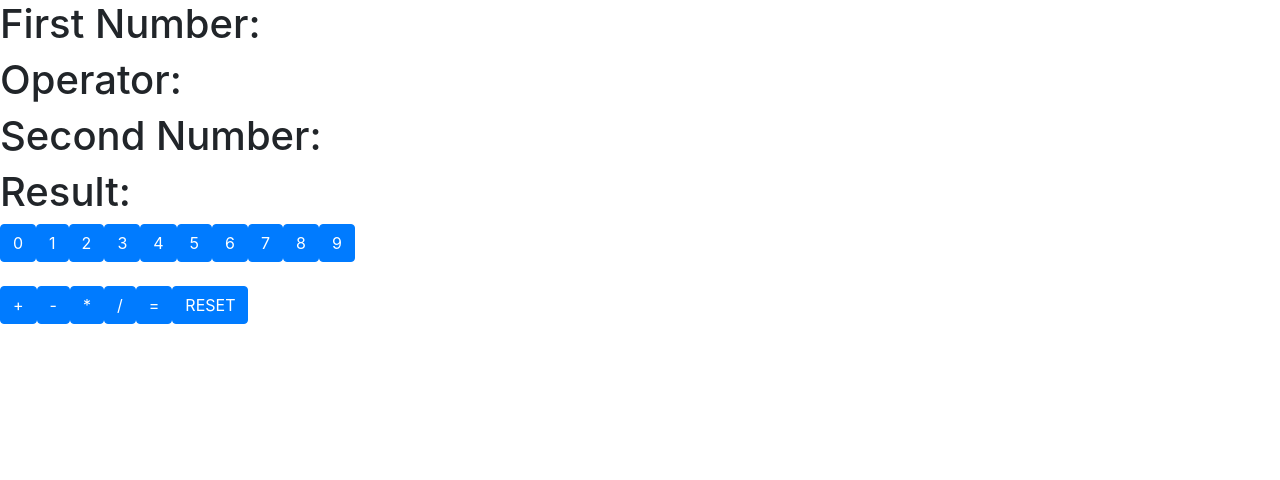
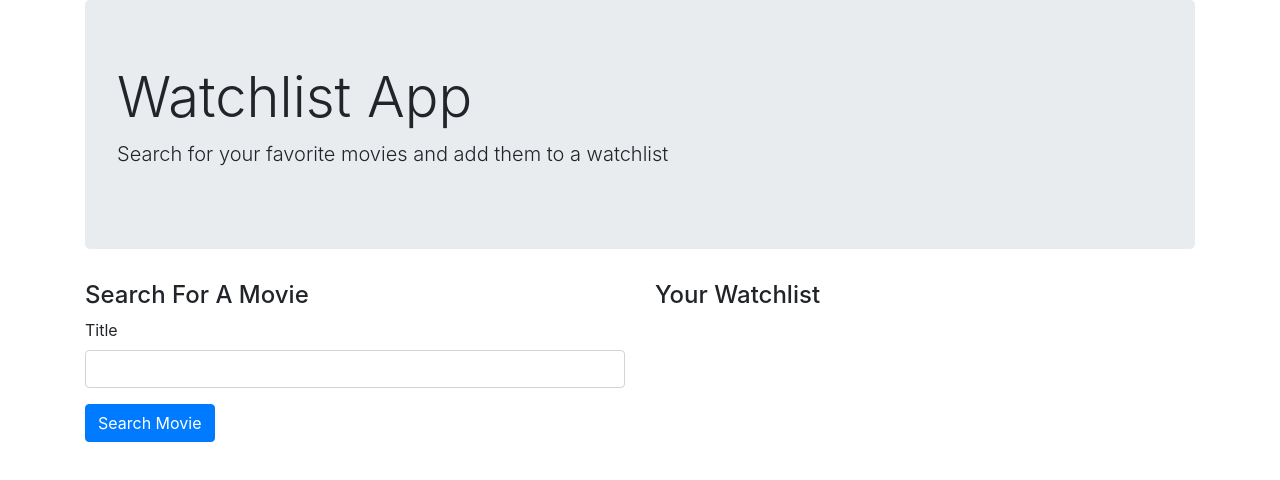
Before and after one commit to ariasadeghi530/react-calculator, a React (Create React App) app: page / in a window 1280 px wide. Shown: the top 480 px of the page. Built offline with nearby package versions, Linux system fonts and the light colour scheme.

Commit message:
final commit

```diff
--- a/package.json
+++ b/package.json
@@ -1,11 +1,13 @@
 {
   "name": "react-calculator",
   "version": "0.1.0",
+  "home": "https://github.com/sulakshana-borsune/firstReact-gh-pages",
   "private": true,
   "dependencies": {
     "@testing-library/jest-dom": "^4.2.4",
     "@testing-library/react": "^9.5.0",
     "@testing-library/user-event": "^7.2.1",
+    "axios": "^0.19.2",
     "react": "^16.13.0",
     "react-dom": "^16.13.0",
     "react-scripts": "3.4.0"
@@ -14,7 +16,9 @@
     "start": "react-scripts start",
     "build": "react-scripts build",
     "test": "react-scripts test",
-    "eject": "react-scripts eject"
+    "eject": "react-scripts eject",
+    "predeploy": "npm run build",
+    "deploy": "gh-pages -d build"
   },
   "eslintConfig": {
     "extends": "react-app"
--- a/public/index.html
+++ b/public/index.html
@@ -14,8 +14,9 @@
     <title>React App</title>
   </head>
   <body>
-    <noscript>You need to enable JavaScript to run this app.</noscript>
-    <div id="root"></div>
+    <div id="root">
+
+    </div>
 
     <script src="https://code.jquery.com/jquery-3.4.1.slim.min.js"
       integrity="sha384-J6qa4849blE2+poT4WnyKhv5vZF5SrPo0iEjwBvKU7imGFAV0wwj1yYfoRSJoZ+n" crossorigin="anonymous"></script>
--- a/src/App.js
+++ b/src/App.js
@@ -1,101 +1,86 @@
-import React, {Component} from 'react';
-import CalculatorBtn from './components/CalculatorBtn';
+import React, { Component } from 'react'
+import axios from 'axios'
+import Header from './components/Header.js'
 
-
-class App extends Component{
+class App extends Component {
 
   state = {
-    numOne: '',
-    numTwo: '',
-    op: '',
-    result: ''
+    watchlist: [],
+    movie: {},
+    title: ''
   }
 
-  createNumbers = () => {
-    let buttons = [];
-    for(let i = 0; i < 10; i++){
-      buttons.push(<CalculatorBtn handleCalculator={this.handleCalculator} num={i}/>);
-    }
-    return buttons;
+  handleInputChange = ({ target }) => {
+    this.setState({ [target.name]: target.value })
   }
 
-  createOps = () => {
-    let ops = ['+', '-', '*', '/', '=', 'RESET'];
-    let opsBtns = [];
-    for(let i = 0; i < ops.length; i++){
-      opsBtns.push(<CalculatorBtn handleCalculator={this.handleCalculator} num={ops[i]} />);
-    }
-    return opsBtns;
+  handleSearchMovie = event => {
+    event.preventDefault()
+    axios.get(`http://www.omdbapi.com/?t=${this.state.title}&apikey=trilogy`)
+      .then(({ data: movie }) => {
+        console.log(movie)
+        this.setState({ movie, title: '' })
+      })
   }
 
-  handleNumOne = (nums) => {
-    this.setState({numOne: this.state.numOne + nums});
+  handleAddToWatchlist = () => {
+    let watchlist = JSON.parse(JSON.stringify(this.state.watchlist))
+    watchlist.push(this.state.movie)
+    this.setState({ watchlist, movie: {} })
   }
 
-  handleNumTwo = (nums) => {
-    this.setState({numTwo: this.state.numTwo + nums});
+  handleDeleteMovie = i => {
+    let watchlist = JSON.parse(JSON.stringify(this.state.watchlist))
+    watchlist.splice(i, 1)
+    this.setState({ watchlist })
   }
 
-  handleOp = (oper) => {
-    this.setState({op: oper});
+  render() {
+    return (
+      <div className="container">
+        <Header/>
+        <div className="row">
+          <div className="col-md-6">
+            <h4>Search For A Movie</h4>
+            <form>
+              <div className="form-group">
+                <label htmlFor="title">Title</label>
+                <input
+                  type="text"
+                  className="form-control"
+                  name="title"
+                  value={this.state.title}
+                  onChange={this.handleInputChange} />
+              </div>
+              <button className="btn btn-primary" onClick={this.handleSearchMovie}>Search Movie</button>
+            </form>
+            {this.state.movie.Title ?
+              (<div className="card">
+                <img src={this.state.movie.Poster} className="card-img-top" alt={this.state.movie.Title} />
+                <div className="card-body">
+                  <h5 className="card-title">{this.state.movie.Title}</h5>
+                  <p className="card-text">Directed by {this.state.movie.Director}</p>
+                  <button className="btn btn-success" onClick={this.handleAddToWatchlist}>Add To Watchlist</button>
+                </div>
+              </div>) : null}
+          </div>
+          <div className="col-md-6">
+            <h4>Your Watchlist</h4>
+            <ul className="list-group">
+              {
+                this.state.watchlist.map((movie, i) => (
+                  <li key={i} className="list-group-item d-flex justify-content-between align-items-center">
+                    {movie.Title}
+                    <button onClick={() => this.handleDeleteMovie(i)} className="btn btn-danger">x</button>
+                  </li>
+                ))
+              }
+            </ul>
+          </div>
+        </div>
+      </div>
+    )
   }
-
-  handleResult = () =>{
-    let finalRes;
-    switch (this.state.op) {
-      case'+':
-        finalRes = Number(this.state.numOne) + Number(this.state.numTwo);
-        break;
-      case '-':
-        finalRes = Number(this.state.numOne) - Number(this.state.numTwo);
-        break;
-      case '*':
-        finalRes = Number(this.state.numOne) * Number(this.state.numTwo);
-        break;
-      case '/':
-        finalRes = Number(this.state.numOne) / Number(this.state.numTwo);
-        break;
-      default:
-        break;
-    }
-    this.setState({result: finalRes});
-  }
-
-  handleCalculator = (value) =>{
-
-    if(typeof value == 'number' && this.state.op === ''){
-      this.handleNumOne(value);
-    }
-    if(typeof value == 'number' && this.state.op !== ''){
-      this.handleNumTwo(value);
-    }
-    if(value === '+' || value === '-' || value === '*' || value === '/' ){
-      this.handleOp(value);
-    }
-    if (value === '=' && this.state.numOne !== '' && this.state.numTwo !== ''){
-      this.handleResult();
-    }
-    if(value === 'RESET'){
-      this.setState({numOne: '', numTwo: '', op: '', result: ''});
-    }
-  }
-
-  render(){
-   return(
-     <div>
-       <h1>First Number: {this.state.numOne}</h1>
-       <h1>Operator: {this.state.op}</h1>
-       <h1>Second Number: {this.state.numTwo}</h1>
-       <h1>Result: {this.state.result}</h1>
-    {this.createNumbers()}
-    <br />
-    <br />
-    {this.createOps()}
-
-     </div>
-   );
-  }
-
 }
 
-export default App;
+export default App
--- a/src/components/CalculatorBtn.js
+++ /dev/null
@@ -1,11 +0,0 @@
-import React from 'react';
-
-function CalculatorBtn (props){
-
-  return(
-  <button className="btn btn-primary" onClick={() => props.handleCalculator(props.num)}>{props.num}</button>
-  );
-
-}
-
-export default CalculatorBtn;
--- /dev/null
+++ b/src/components/Header.js
@@ -0,0 +1,19 @@
+import React from 'react';
+
+function Header (props){
+
+  return(
+    <div className="row">
+    <div className="col-md-12">
+    <div className="jumbotron">
+      <h1 className="display-4">Watchlist App</h1>
+      <p className="lead">Search for your favorite movies and add them to a watchlist</p>
+    </div>
+    </div>
+  </div>
+
+  );
+
+}
+
+export default Header
```
Also changed, not shown: app3.js (added, +49 -0 lines), src/app1.js (added, +46 -0 lines), src/app2.js (added, +47 -0 lines), src/components/SearchMovie.js (added, +37 -0 lines), 1 other file (tests, documents, lock files or other folders).
